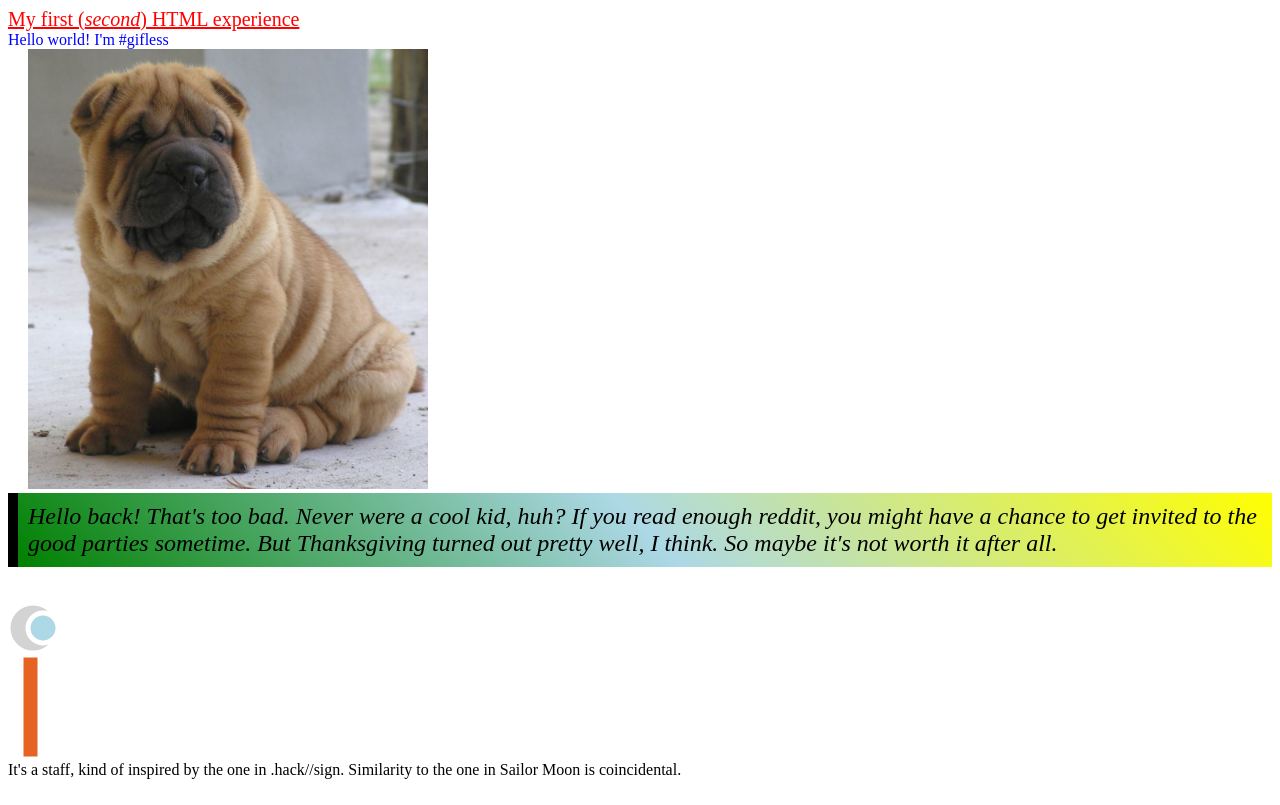
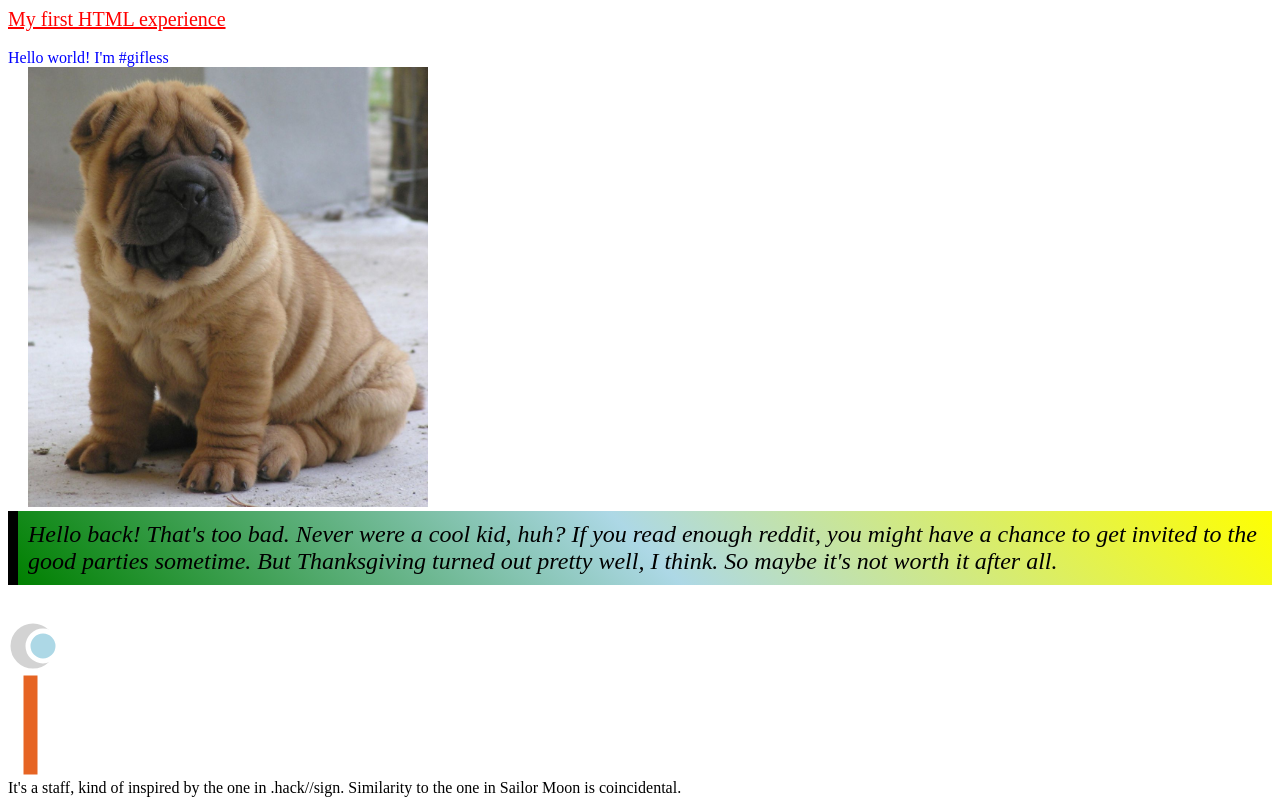
Before and after one commit to gbass/artwork, a plain HTML site: page index.html in a window 1280 px wide. Drawn offline with Linux system fonts and the light colour scheme.

Commit message:
changed formatting

```diff
--- a/index.html
+++ b/index.html
@@ -7,10 +7,11 @@
 	<body>
 		<div class="title">
 			<!--<em>-->
-				My first (<i>second</i>) HTML experience
+				My first HTML experience
 			<!--</em>-->
 		</div>
 		<div class="text">
+			<br>
 			Hello world!  I'm #gifless
 		</div>
 
```
